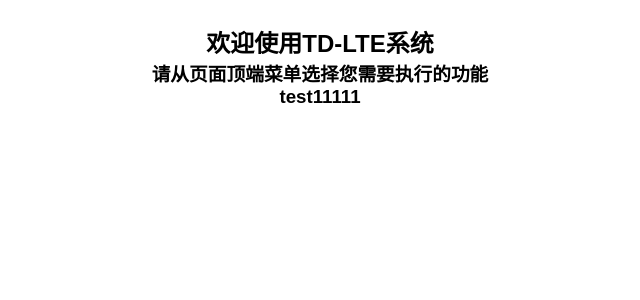
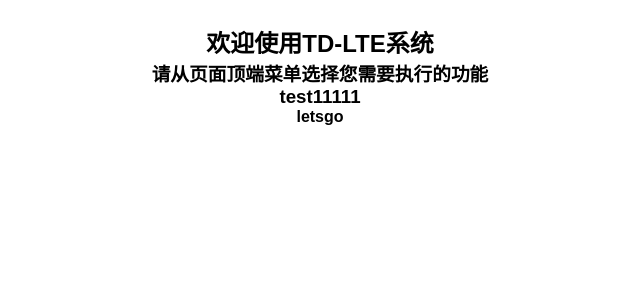
Before and after one commit to Karroy77/TD_LTE, a Django app: template templates/User.html in a window 1280 px wide. Shown: the part 276-576 px from the top of the page, without its empty margins (320-960 px from the left). Run offline with Django 3.2, Linux system fonts and the light colour scheme; the template is opened without the code that fills it, so the values that code supplies are empty.

Commit message:
0907 9:50

```diff
--- a/templates/User.html
+++ b/templates/User.html
@@ -86,6 +86,7 @@
 		<h2>欢迎使用TD-LTE系统</h2>
 		<h3>请从页面顶端菜单选择您需要执行的功能</h3>
 		<h3>test11111</h3>
+        <h4>letsgo</h4>
 	</div>
 
 	<!--DEMO end-->
```
